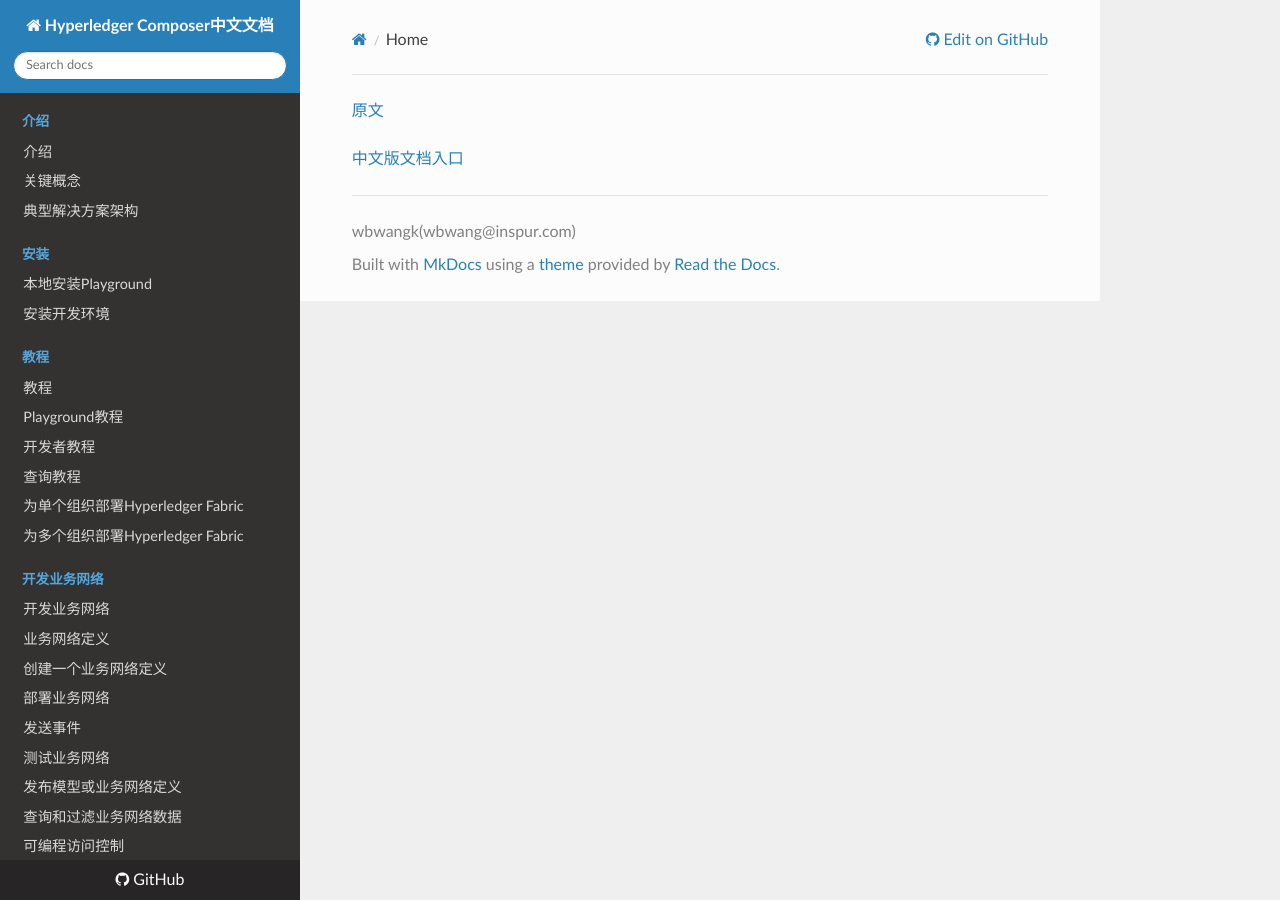
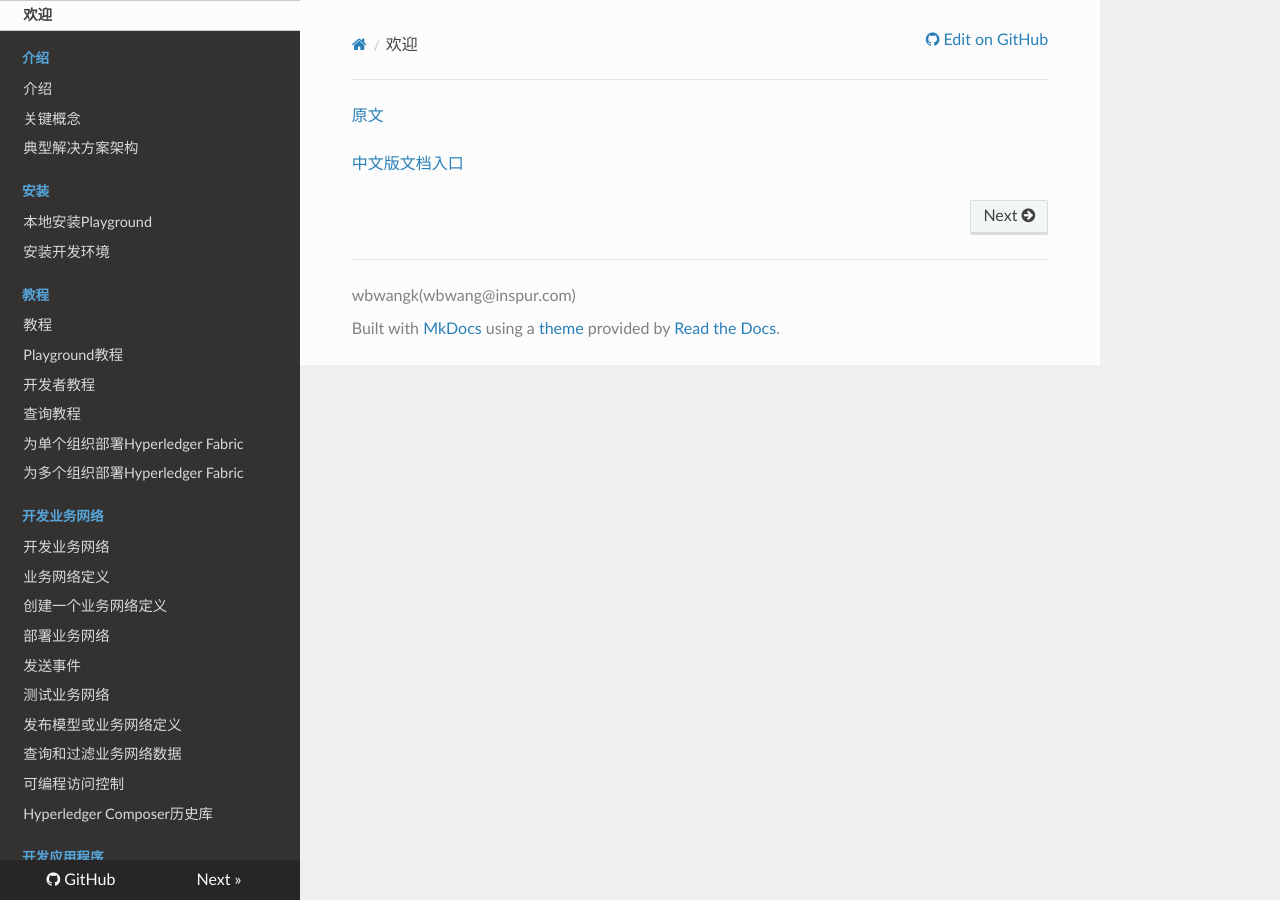
Before and after one commit to wbwangk/ComposerDocs, an MkDocs documentation site: the page built from docs/index.md, in a window 1280 px wide. Built offline with MkDocs 1.6.1, drawn with Linux system fonts in a browser that asks for light colours; nearby versions of some CDN libraries; old or Windows-style settings are respelled for this version of MkDocs; some of the changed lines change nothing that is shown.

Commit message:
Update mkdocs.yml

```diff
--- a/mkdocs.yml
+++ b/mkdocs.yml
@@ -9,6 +9,7 @@
 theme: readthedocs
 
 pages:
+    - 欢迎: index.md
     - 介绍:
       - 介绍: introduction_introduction.md
       - 关键概念: introduction_key-concepts.md
```
